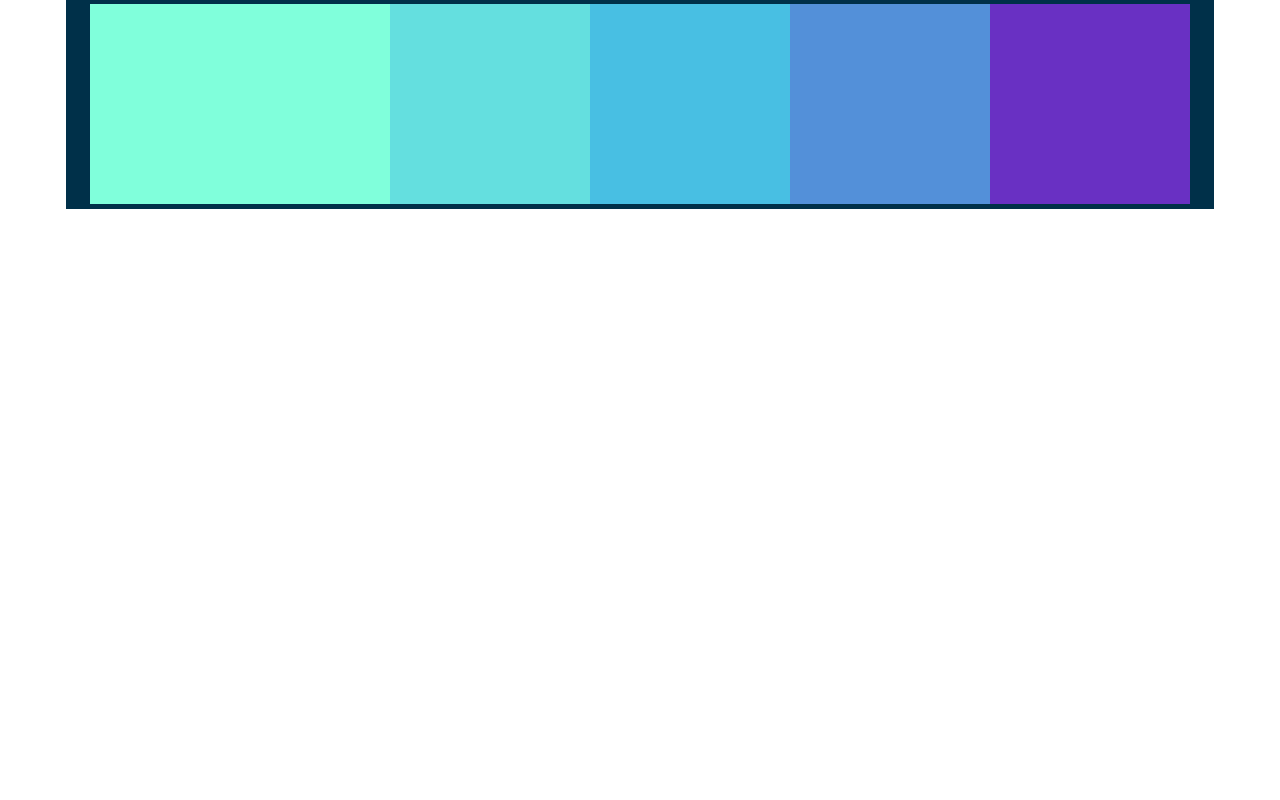
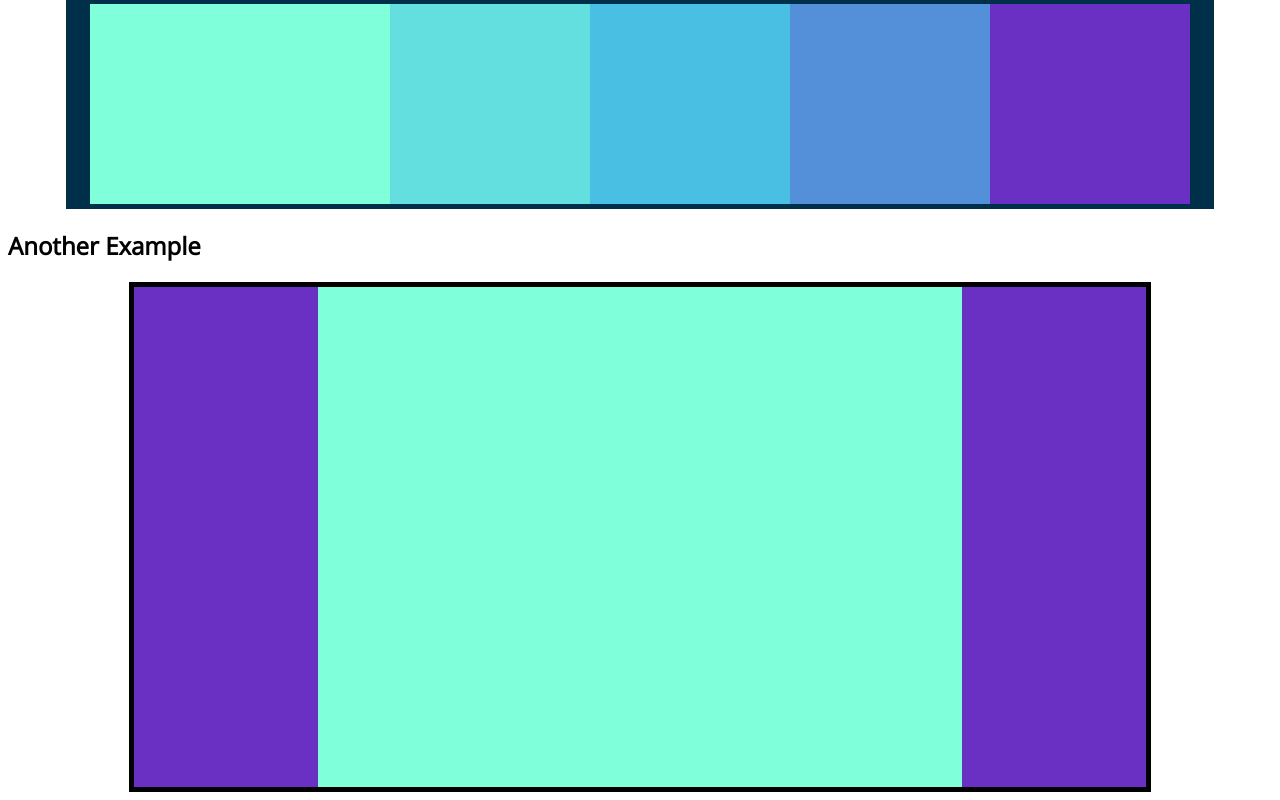
Before and after one commit to ocean1229-github/The-Web-Developer-BootCamp-2023, a plain HTML site: page Day_14/index.html in a window 1280 px wide. Shown: the part 387-1187 px from the top of the page. Before the commit the page ends 800 px from the top, so only its background shows below. Drawn offline with nearby package versions, Linux system fonts and the light colour scheme.

Commit message:
flex shorthand

```diff
--- a/Day_14/app.css
+++ b/Day_14/app.css
@@ -61,3 +61,24 @@ div:nth-of-type(2){
     flex-shrink: 3;
     /* 숫자를 늘릴 수록 다른 요소에 비해 얼마나 줄어들지를 정한다. */
 }
+
+/* flex는 flex-grow, flex-shrink, flex-basis를 합친 것 */
+
+main{
+    width: 80%;
+    margin: 0 auto;
+    border: 5px solid black;
+    height: 500px;
+    display: flex;
+}
+
+main .sidebar{
+    background-color: #6930c3;
+    flex: 1 2 300px;
+}
+
+main .maincontent{
+    background-color: #80ffdb;
+    flex: 2 1 800px;
+    /* grow, shrink, basis -> basis는 단위가 있지만 나머지 두개는 단위가 없다. */
+}
--- a/Day_14/index.html
+++ b/Day_14/index.html
@@ -22,6 +22,13 @@
         <div style="background-color: #6930c3"></div>
     </section>
 
+    <h2>Another Example</h2>
+    <main>
+        <section class="sidebar"></section>
+        <section class="maincontent"></section>
+        <section class="sidebar"></section>
+    </main>
+
 </body>
 
 </html>
```
